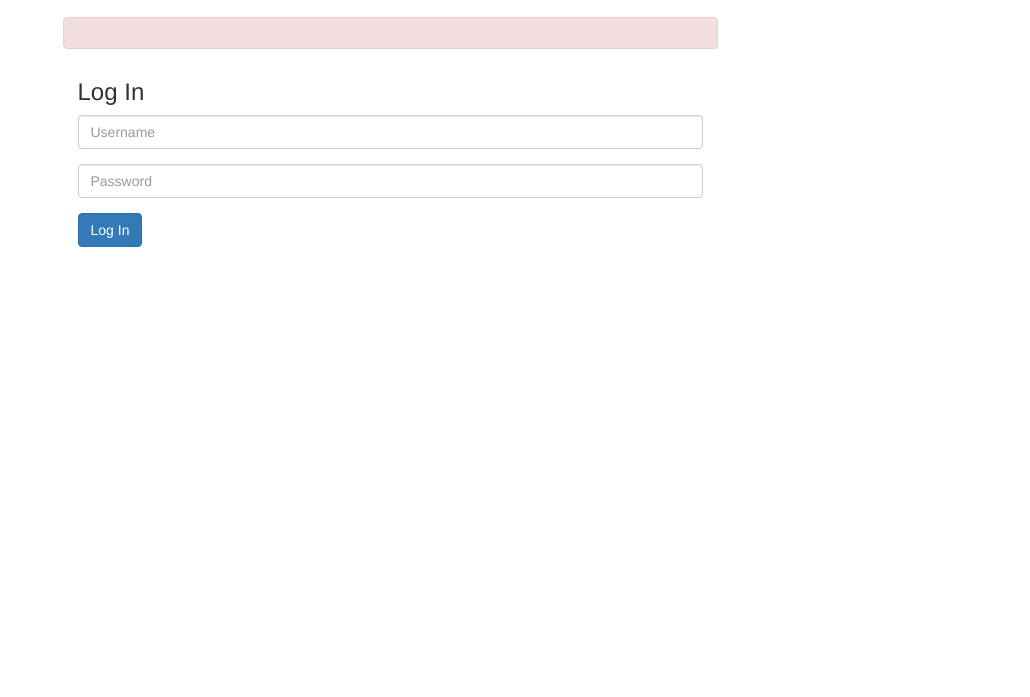
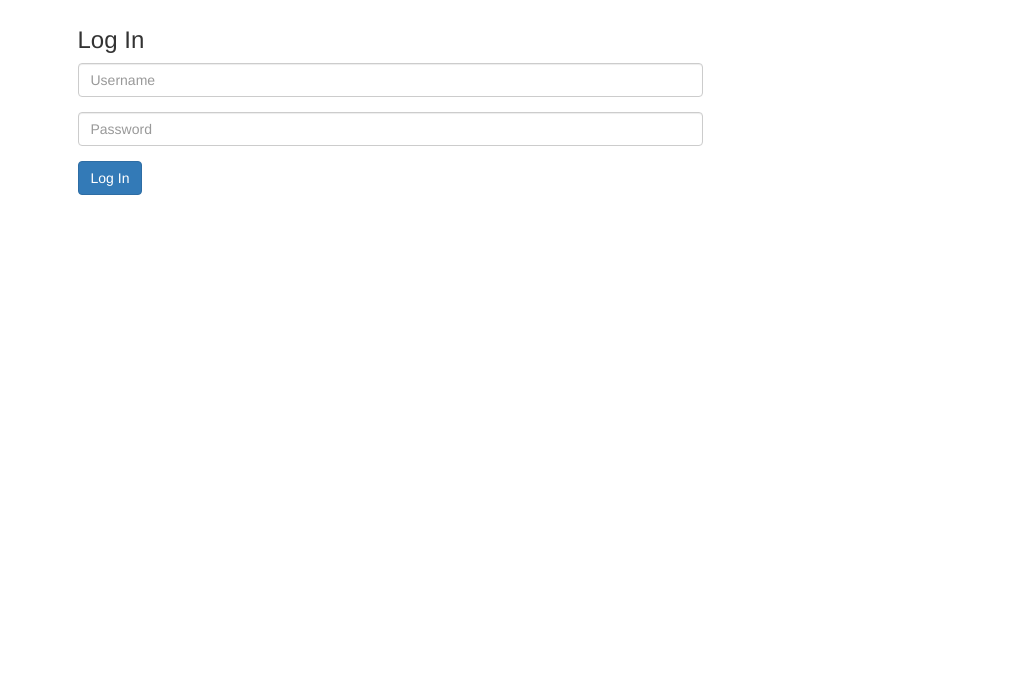
Before and after one commit to nischayv/linkshare, a website: page public/index.html at #/login in a window 1280 px wide. Shown: the part 103-800 px from the top of the page, without its empty margins (250-1280 px from the left). Drawn offline with nearby package versions, Linux system fonts and the light colour scheme; some packages are replaced by stand-ins of ours.

Commit message:
Looks good now

```diff
--- a/public/linkshare/template/login.html
+++ b/public/linkshare/template/login.html
@@ -2,7 +2,7 @@
     <h1>Linkshare</h1>
 </div>
 
-<div ng-show="vm.error" class="alert alert-danger row">
+<div ng-show="vm.error.message" class="alert alert-danger row">
     <span>{{vm.error.message}}</span>
 </div>
 
```
Also changed, not shown: public/linkshare/template/register.html (+1 -1 lines).
